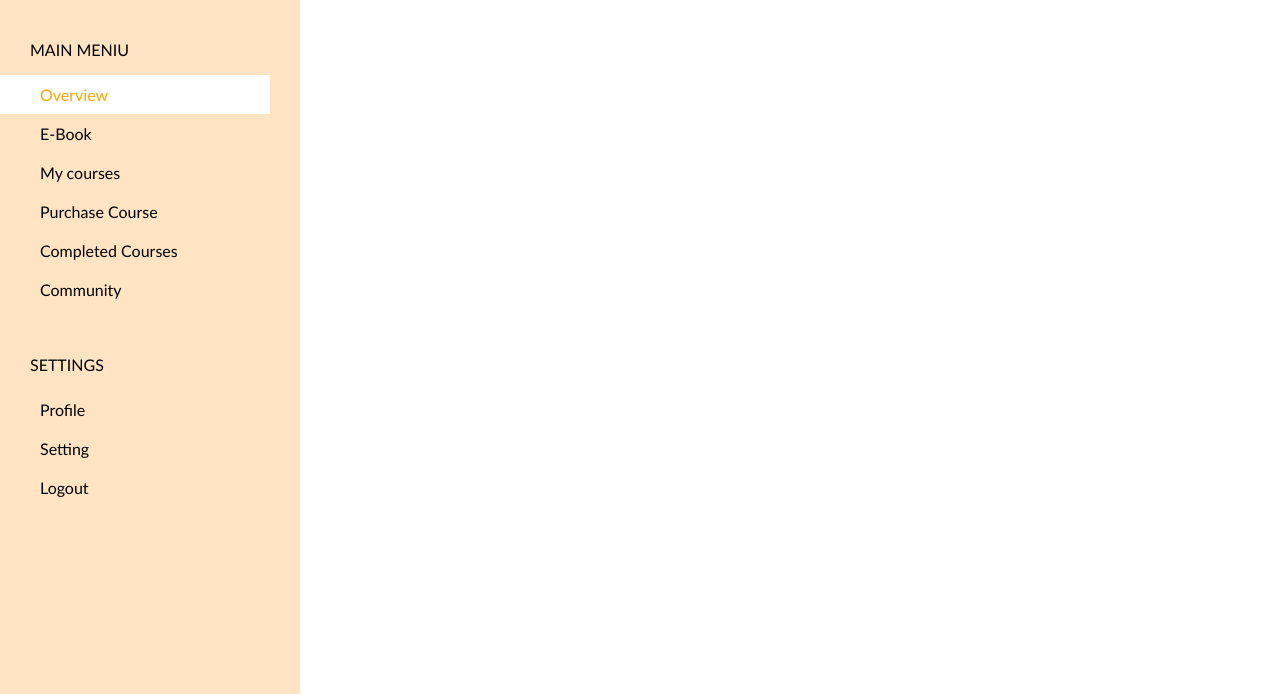
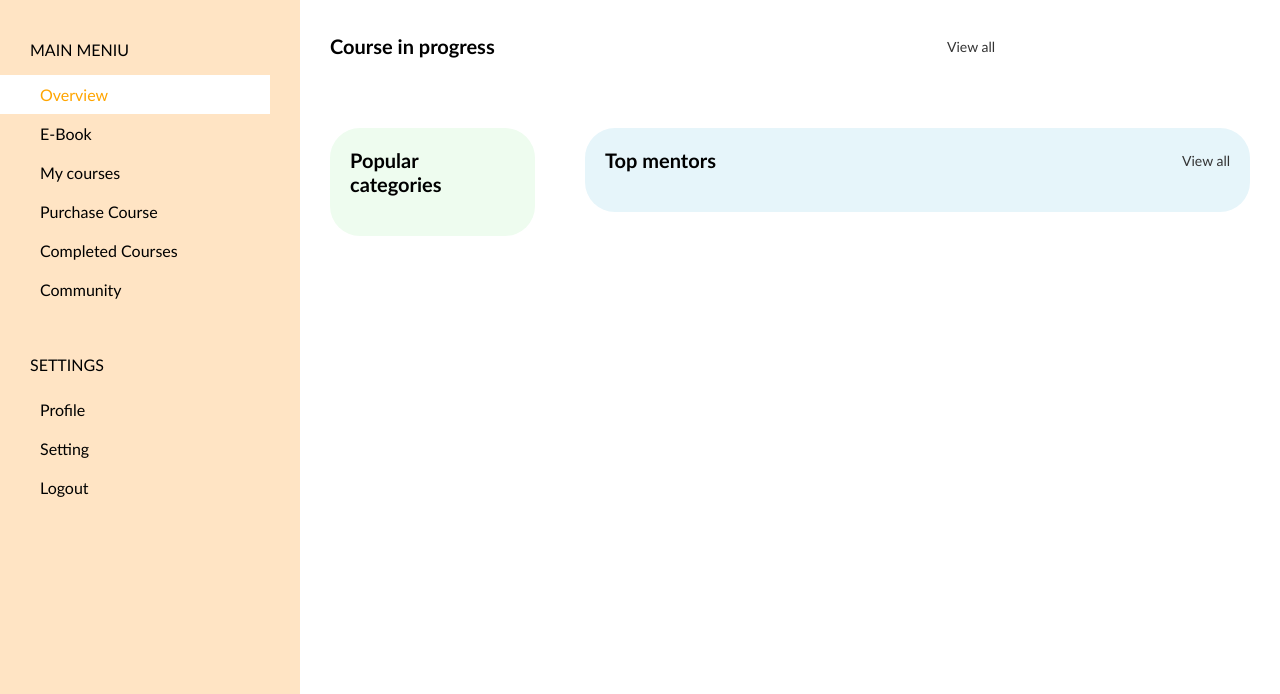
Before and after one commit to vitaliju/eduhouse, a website: page index.html in a window 1280 px wide. Shown: the part 106-800 px from the top of the page. Drawn offline with Linux system fonts and the light colour scheme.

Commit message:
Main body

```diff
--- a/css/aside.css
+++ b/css/aside.css
@@ -7,38 +7,38 @@ aside {
     background-color: bisque;
 }
 
-.logo {
+aside .logo {
     margin-left: 30px;
 }
 
-.main-nav {
+aside .main-nav {
     display: flex;
     flex-direction: column;
     gap: 30px;
 }
 
-.nav-group {
+aside .nav-group {
     display: flex;
     flex-direction: column;
 }
 
-.nav-group-title {
+aside .nav-group-title {
     margin-left: 30px;
     text-transform: uppercase;
 }
 
-.nav-list {
+aside .nav-list {
     display: flex;
     flex-direction: column;
 }
 
-.link {
+aside .link {
     padding: 10px 40px;
     text-decoration: none;
     color: black;
 }
 
-.active {
+aside .active {
     background-color: white;
     color: orange;
 }
--- a/css/header.css
+++ b/css/header.css
@@ -1,8 +1,9 @@
 .main-header {
+    grid-area: header;
     display: flex;
     justify-content: space-between;
     align-items: center;
-    padding: 20px;
+    margin-bottom: 20px;
 }
 
 .form {
--- a/css/main.css
+++ b/css/main.css
@@ -6,11 +6,65 @@ body {
      display: grid;
      grid-template-columns: 300px 1fr;
      margin: 0;
-     background-color: bisque;
      min-height: 100vh;
      font-family: 'Gill Sans', 'Gill Sans MT', Calibri, 'Trebuchet MS', sans-serif;
 }
 
 main {
+     display: grid;
+     grid-template-columns: 1fr 2fr 1fr;
+     grid-template-areas:
+     'header header header'
+     'progress progress subscription'
+     'popular mentors mentors';
+     align-items: start;
+     align-content: start;
+     padding: 20px 30px;
+     gap: 50px;
      background-color: white;
 }
+
+.course-progress {
+     grid-area: progress;
+}
+
+.subscription {
+     grid-area: subscription;
+}
+
+.popular-categories {
+     grid-area: popular;
+}
+
+.top-mentors {
+     grid-area: mentors;
+}
+
+.block {
+     display: grid;
+     grid-template-columns: auto auto;
+     gap: 20px;
+}
+
+.block.block-bg {
+     padding: 20px;
+     background-color: #EEFCEF;
+     border-radius: 30px;
+}
+
+.block > .title {
+     margin: 0px;
+     font-size: 20px;
+}
+
+.block > .link {
+     align-self: center;
+     justify-self: end;
+     font-size: 14px;
+     text-decoration: none;
+     color: #333;
+}
+
+.block > .content {
+     grid-column: span 2;
+}
--- a/index.html
+++ b/index.html
@@ -50,6 +50,23 @@
                 <img class="avatar" src="./img/user-avatar.jpg" alt="user-avatar">
             </div>
         </header>
+        <section class="block course-progress">
+            <h2 class="title">Course in progress</h2>
+            <a class="link" href="#">View all</a>
+            <div class="content"></div>
+        </section>
+        <section class="block subscription">
+            <div class="content"></div>
+        </section>
+        <section class="block block-bg popular-categories">
+            <h2 class="title">Popular categories</h2>
+            <div class="content"></div>
+        </section>
+        <section style="background-color: #E6F5FA;" class="block block-bg top-mentors">
+            <h2 class="title">Top mentors</h2>
+            <a class="link" href="#">View all</a>
+            <div class="content"></div>
+        </section>
     </main>
 
 
```
